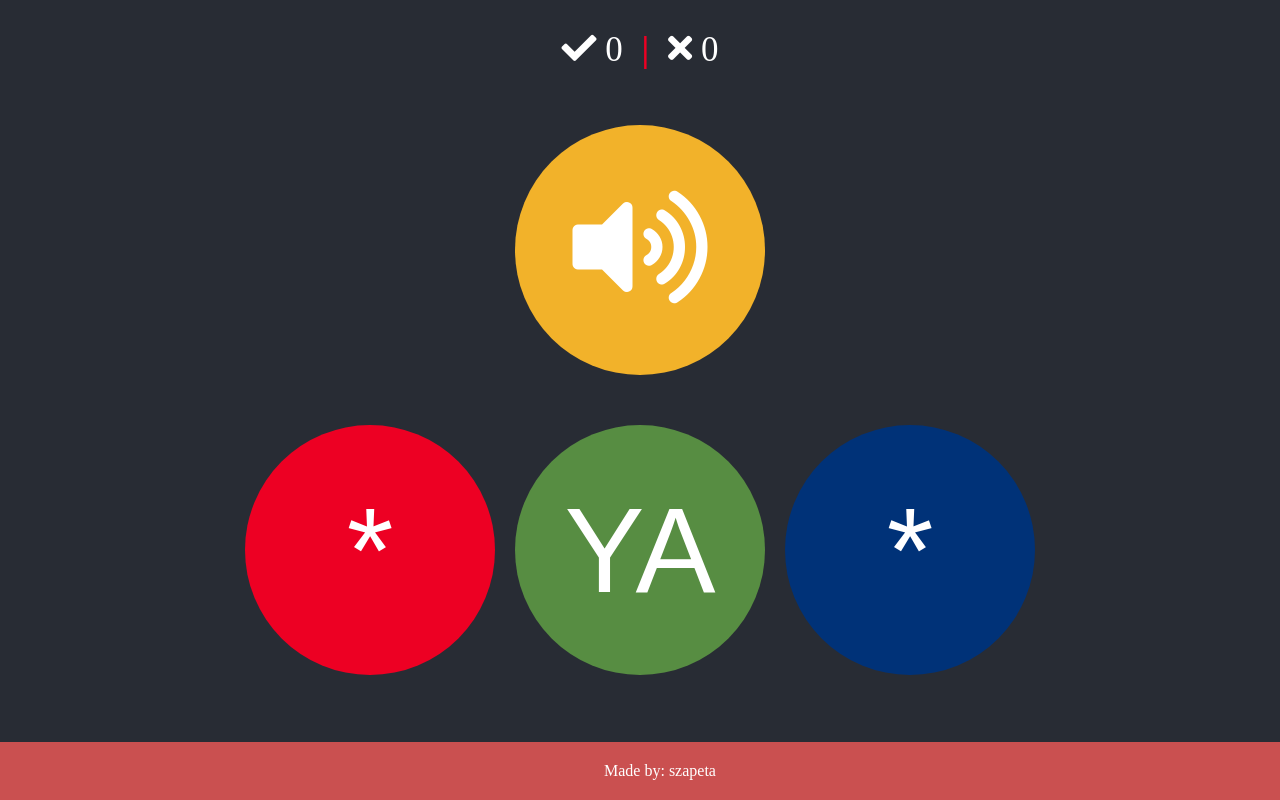
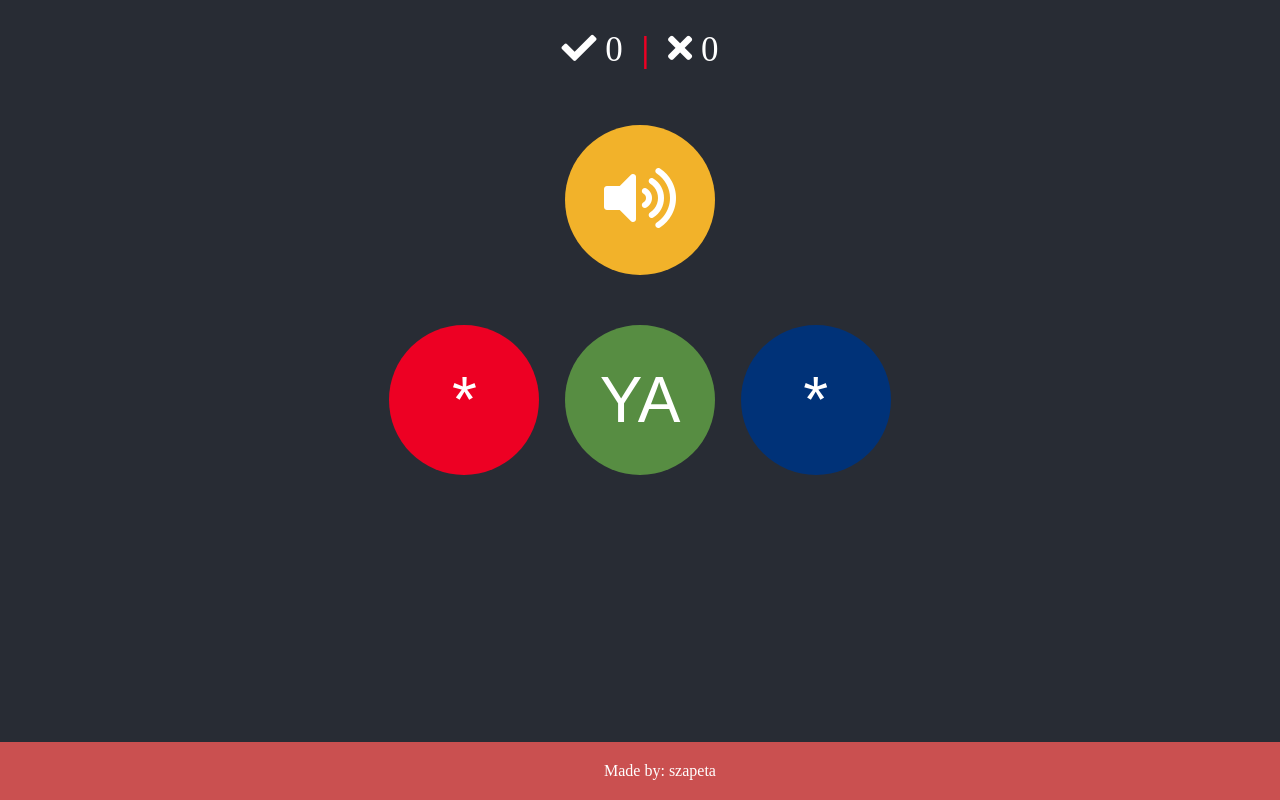
Before and after one commit to szapeta/vocales, a plain HTML site: page index.html in a window 1280 px wide. Drawn offline with Linux system fonts and the light colour scheme.

Commit message:
cambio en el tamaño

```diff
--- a/assets/css/style.css
+++ b/assets/css/style.css
@@ -37,7 +37,7 @@ b{
 
 .container-master{
   width: 100%;
-  height: 300px;
+  height: 200px;
   display: flex;
   align-items: center;
   justify-content: center;
@@ -46,7 +46,7 @@ b{
 
 .container-options{
   width: 100%;
-  height: 300px;
+  height: 200px;
   display: flex;
   align-items: center;
   justify-content: center;
@@ -54,19 +54,19 @@ b{
 }
 
 button{
-  height: 250px;
-  width: 250px;
+  height: 150px;
+  width: 150px;
 }
 
 .button {
   /* Green */
  border: none;
  color: white;
-margin: 10px;
+margin: 1%;
  text-align: center;
  text-decoration: none;
  display: inline-block;
- font-size: 120px;
+ font-size: 400%;
 
 }
 
```
Also changed, not shown: index.html (+0 -5 lines).
